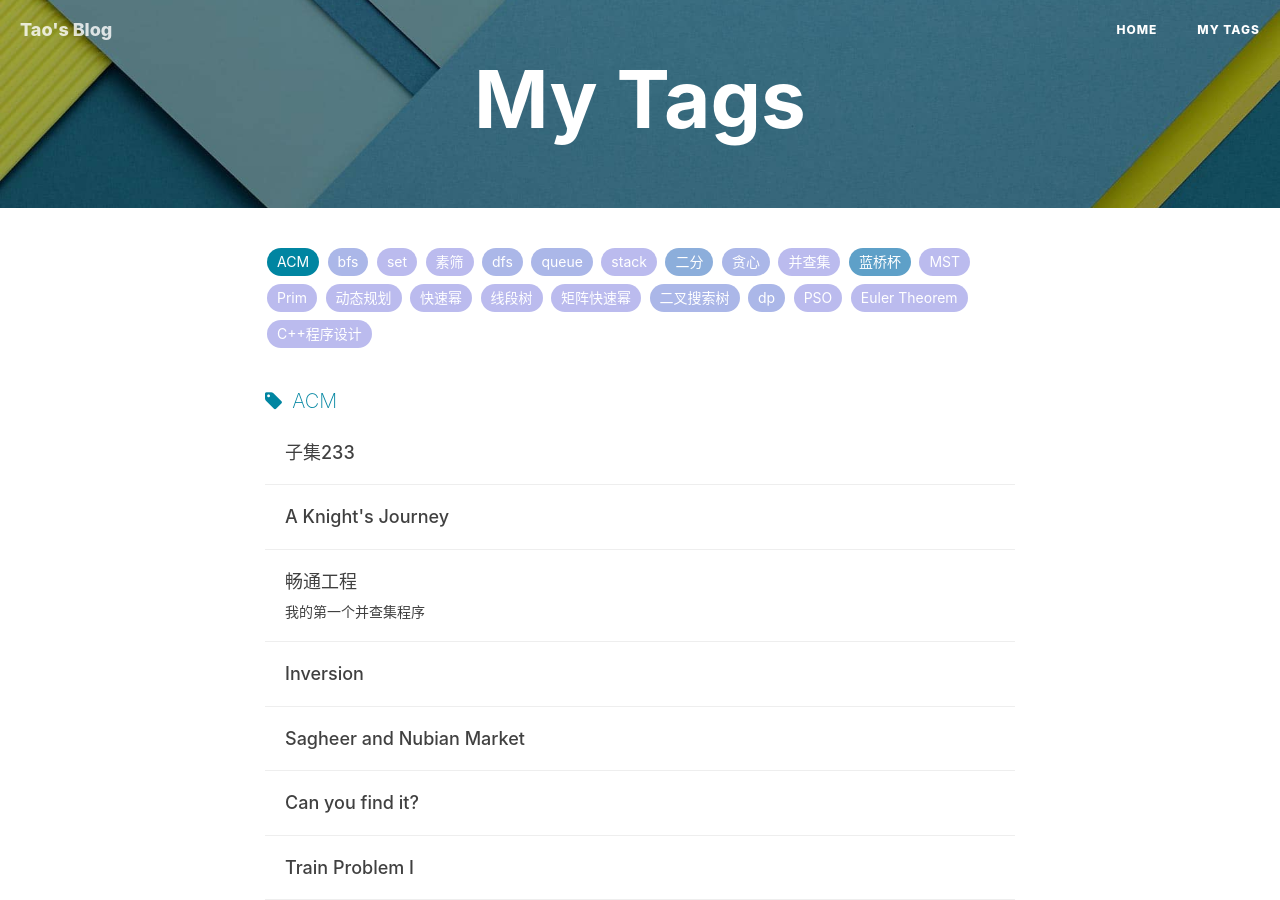
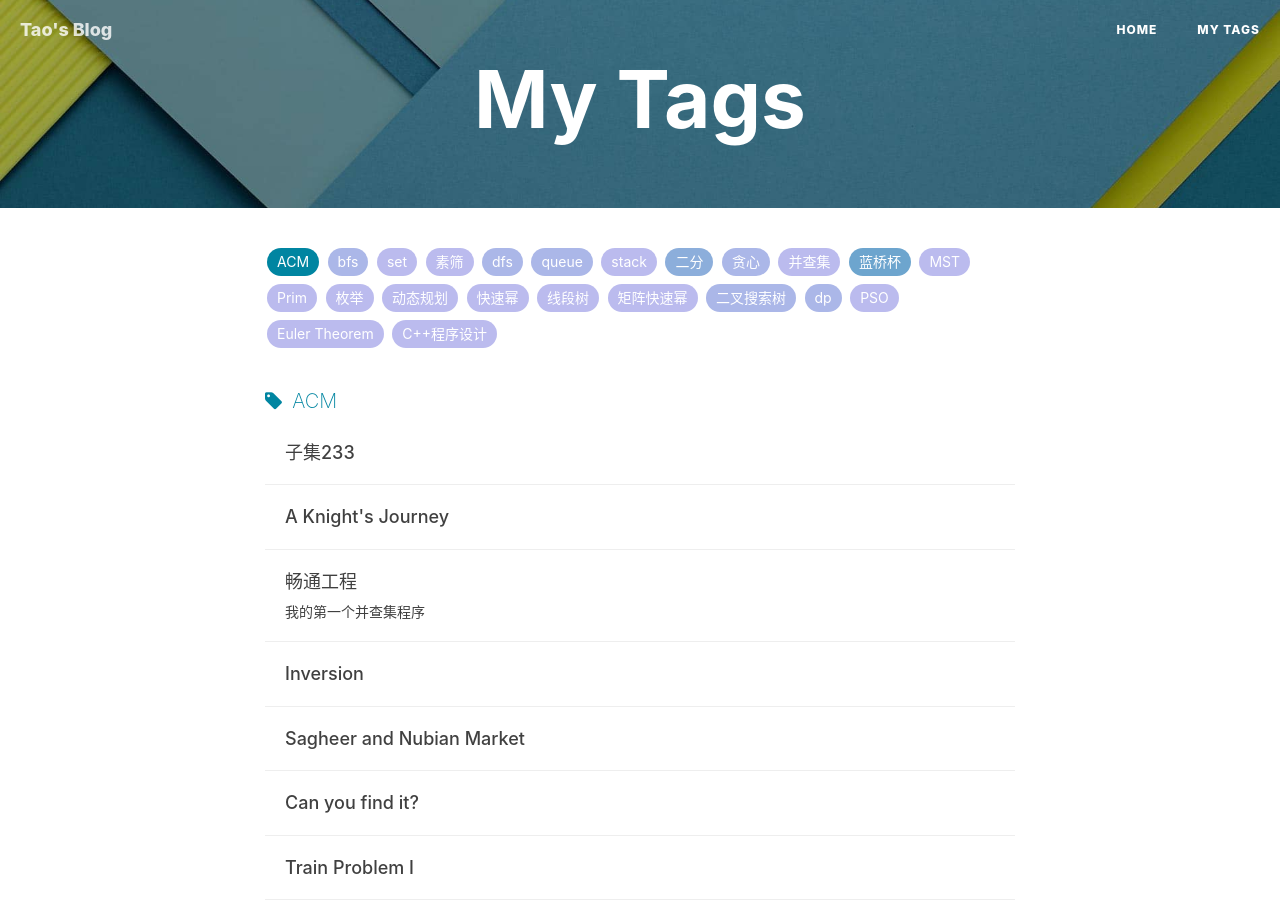
Before and after one commit to pandaKINandQUEEN/GinKo-BFU.github.io, a Jekyll site: the page built from tags.html, in a window 1280 px wide and 900 px high. Built offline with Jekyll 4.4.1, drawn with Linux system fonts in a browser that asks for light colours; nearby versions of some CDN libraries; comment, search, counter and statistics services are not loaded.

Commit message:
Update 2018-03-12-daifenshu.md

```diff
--- a/_posts/2018-03-12-daifenshu.md
+++ b/_posts/2018-03-12-daifenshu.md
@@ -7,7 +7,7 @@
 header-img: "img/lanqiao.jpg"
 catalog: true
 tags:
-- 蓝桥杯
+- 枚举
 ---
 
 ## 带分数
```
